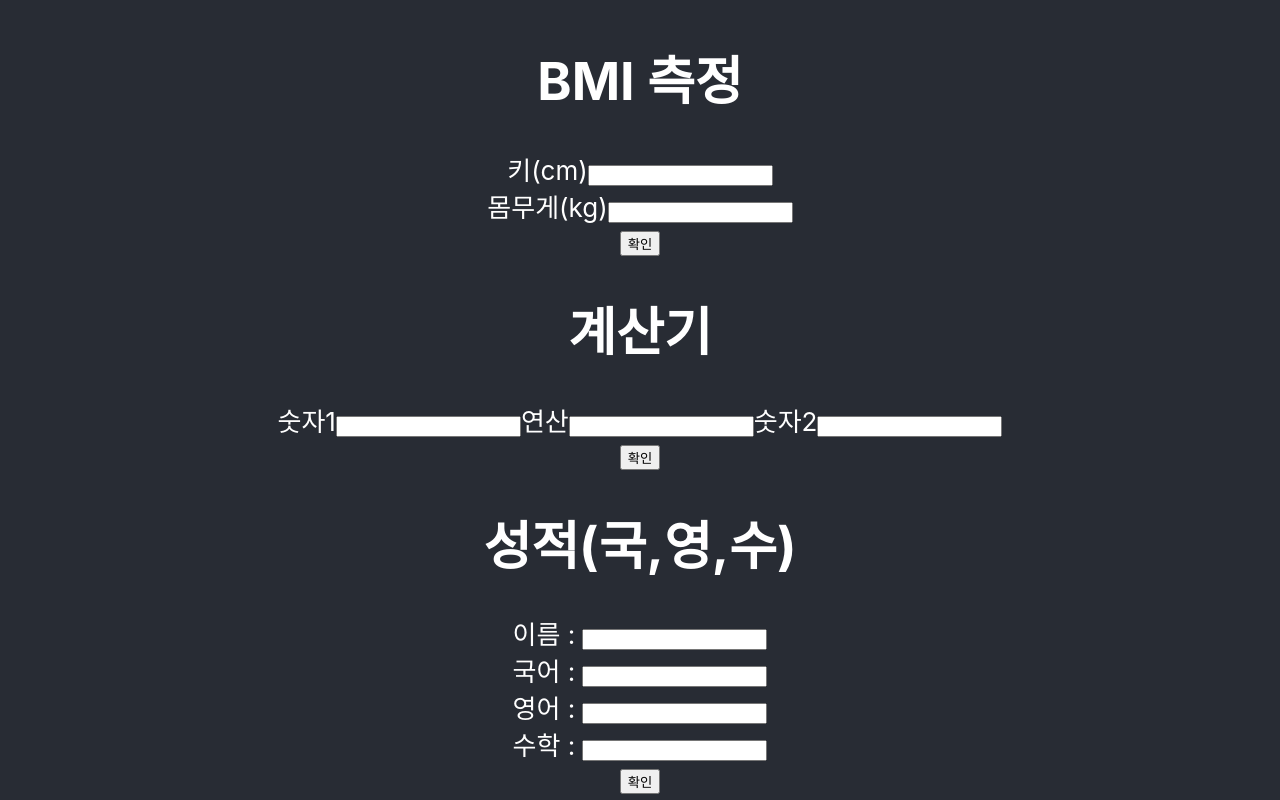
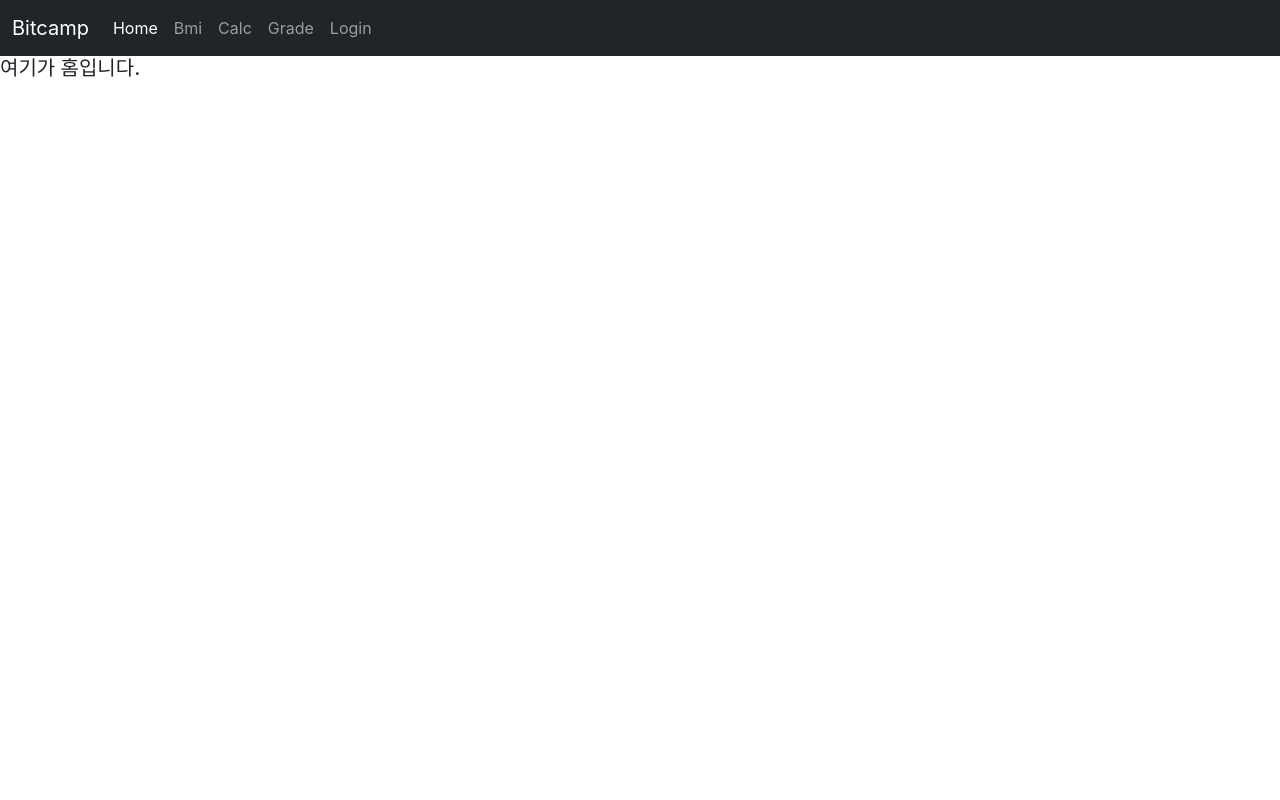
Before and after one commit to kangmin5/bitcamp_react_naverShop, a React (Create React App) app: page / in a window 1280 px wide. Built offline with nearby package versions, Linux system fonts and the light colour scheme.

Commit message:
2022-02-16 자바와 리액트가 만나는 중

```diff
--- /dev/null
+++ b/jsconfig.json
@@ -0,0 +1,5 @@
+{"compileOptions":{
+    "baseUrl":"src"
+},
+"include":["src"]
+}
--- a/package.json
+++ b/package.json
@@ -8,6 +8,7 @@
     "@testing-library/user-event": "^13.5.0",
     "react": "^17.0.2",
     "react-dom": "^17.0.2",
+    "react-router-dom": "^6.2.1",
     "react-scripts": "5.0.0",
     "web-vitals": "^2.1.4"
   },
--- a/public/index.html
+++ b/public/index.html
@@ -15,6 +15,8 @@
       user's mobile device or desktop. See https://developers.google.com/web/fundamentals/web-app-manifest/
     -->
     <link rel="manifest" href="%PUBLIC_URL%/manifest.json" />
+    <link href="https://cdn.jsdelivr.net/npm/bootstrap@5.1.3/dist/css/bootstrap.min.css"
+    rel="stylesheet" integrity="sha384-1BmE4kWBq78iYhFldvKuhfTAU6auU8tT94WrHftjDbrCEXSU1oBoqyl2QvZ6jIW3" crossorigin="anonymous">
     <!--
       Notice the use of %PUBLIC_URL% in the tags above.
       It will be replaced with the URL of the `public` folder during the build.
--- a/src/App.js
+++ b/src/App.js
@@ -1,18 +1,24 @@
-import './App.css';
+
 import React from 'react';
-import Bmi from './auth/Bmi';
-import Calc from './auth/Calc';
-import Grade from './auth/Grade';
+import Home from './hello/Home'
+import Login from './hello/Login'
+import Bmi from "./hello/Bmi"
+import Calc from './hello/Calc'
+import Grade from './hello/Grade'
+import { BrowserRouter as Router , Routes,Route,Link } from 'react-router-dom';
 
-function App() {
+const App=()=> {
+
+
+
   return (
-    <div className="App">
-      <header className="App-header">
-        <Bmi />
-        <Calc />
-        <Grade />
-      </header>
-    </div>
+    <Routes>
+      <Route path="/" element ={<Home/>}/>
+      <Route path='/login' element={<Login/>}/>
+      <Route path='/bmi' element={<Bmi/>}/>
+      <Route path='/calc' element={<Calc/>}/>
+      <Route path='/grade' element={<Grade/>}/>
+    </Routes>
   );
 }
 
--- /dev/null
+++ b/src/hello/Home.jsx
@@ -0,0 +1,39 @@
+import React from 'react'
+import { Link } from 'react-router-dom'
+
+const Home = () => {
+  return (
+    <div>
+    <nav class="navbar navbar-expand-lg navbar-dark bg-dark">
+    <div class="container-fluid">
+      <Link to="/" class="navbar-brand" >Bitcamp</Link>
+      <button class="navbar-toggler" type="button" data-bs-toggle="collapse" data-bs-target="#navbarNav" aria-controls="navbarNav" aria-expanded="false" aria-label="Toggle navigation">
+        <span class="navbar-toggler-icon"></span>
+      </button>
+      <div class="collapse navbar-collapse" id="navbarNav">
+        <ul class="navbar-nav">
+          <li class="nav-item">
+            <Link to="/" class="nav-link active" aria-current="page" >Home</Link>
+          </li>
+          <li class="nav-item">
+            <Link to="/bmi" class="nav-link" >Bmi</Link>
+          </li>
+          <li class="nav-item">
+            <Link to="/calc" class="nav-link" >Calc</Link>
+          </li>
+          <li class="nav-item">
+            <Link to="/grade" class="nav-link" >Grade</Link>
+          </li>
+          <li class="nav-item">
+            <Link to="/login" class="nav-link" >Login</Link>
+          </li>
+        </ul>
+      </div>
+      </div>
+      </nav>
+      <h5>여기가 홈입니다.</h5>
+    </div>
+  )
+}
+
+export default Home
--- a/src/index.js
+++ b/src/index.js
@@ -2,16 +2,15 @@ import React from 'react';
 import ReactDOM from 'react-dom';
 import './index.css';
 import App from './App';
-import reportWebVitals from './reportWebVitals';
+import {BrowserRouter} from 'react-router-dom';
 
 ReactDOM.render(
-  <React.StrictMode>
+  <BrowserRouter>
     <App />
-  </React.StrictMode>,
+  </BrowserRouter>,
   document.getElementById('root')
 );
 
 // If you want to start measuring performance in your app, pass a function
 // to log results (for example: reportWebVitals(console.log))
 // or send to an analytics endpoint. Learn more: https://bit.ly/CRA-vitals
-reportWebVitals();
```
Also changed, not shown: src/Test.jsx (added, +32 -0 lines), src/hello/Hello.jsx (deleted, +0 -13 lines), src/hello/Bmi.jsx (renamed from src/auth/Bmi.jsx), src/hello/Calc.jsx (renamed from src/auth/Calc.jsx), src/hello/Grade.jsx (renamed from src/auth/Grade.jsx), src/hello/Login.jsx (renamed from src/Login.jsx), 1 other file (tests, documents, lock files or other folders).
